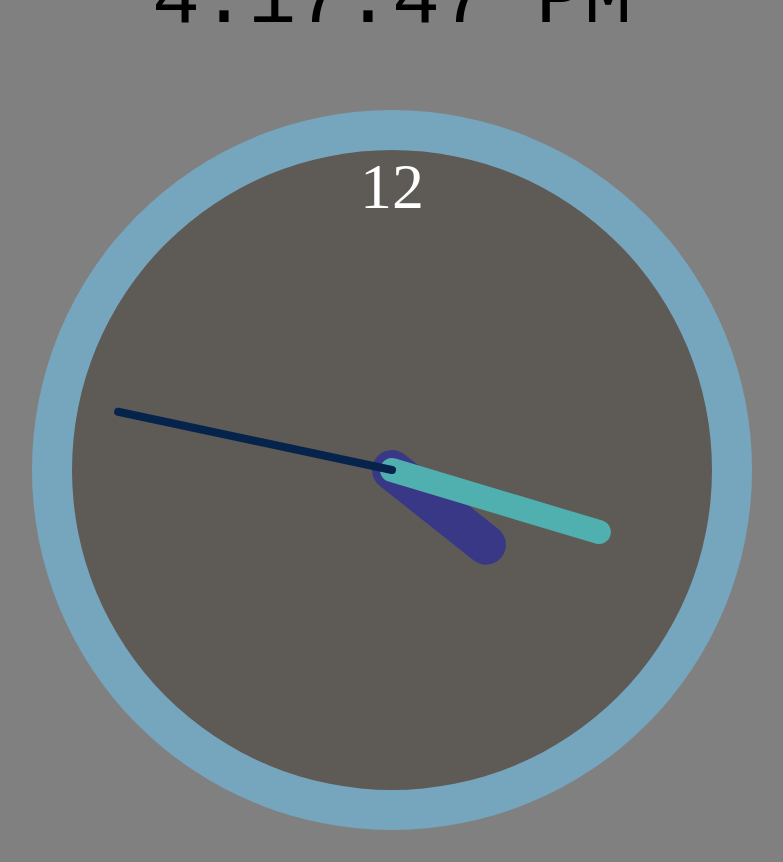
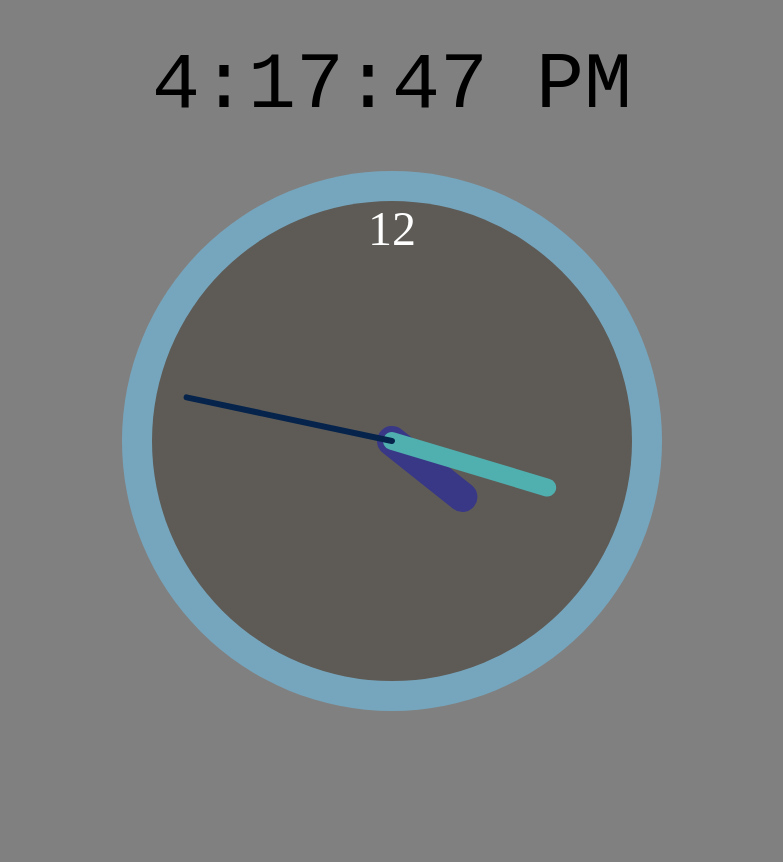
Before and after one commit to jun6000/clocky, a React (Vite) app: page / in a window 1280 px wide. Shown: the whole page, without its empty margins (248-1031 px from the left). After the commit the page ends 800 px from the top, so only its background shows below. Built offline with nearby package versions, Linux system fonts and the light colour scheme; a web font is replaced by a local one.

Commit message:
Changed measurement units to vh.

```diff
--- a/src/styles/AnalogClock.css
+++ b/src/styles/AnalogClock.css
@@ -1,67 +1,71 @@
-.frameOuter {
-    margin: 2rem;
-    background-color: rgb(118, 166, 190);
-    height: 45rem;
-    width: 45rem;
-    border-radius: 50%;
+.analogClockWrapper {
     display: flex;
     align-items: center;
     justify-content: center;
 }
 
+.frameOuter {
+    position: relative;
+    background-color: rgb(118, 166, 190);
+    height: 67.5vh;
+    width: 67.5vh;
+    border-radius: 50%;
+}
+
 .frameInner {
-    position: relative;
-    margin: 1rem;
+    position: absolute;
+    left: 3.75vh;
+    top: 3.75vh;
     background-color: rgb(94, 91, 86);
-    height: 40rem;
-    width: 40rem;
+    height: 60vh;
+    width: 60vh;
     border-radius: 50%;
 }
 
 .twelve {
     position: absolute;
-    width: 5rem;
-    left: 17.5rem;
+    width: 7.5vh;
+    left: 26.25vh;
     z-index: 0;
     font-family: "Orbitron";
-    font-size: 4rem;
+    font-size: 6vh;
     color: white;
     text-align: center;
 }
 
 .hourNeedle {
     position: absolute;
-    top: 11.25rem;
-    left: 18.75rem;
-    border-radius: 1.5rem;
+    top: 16.875vh;
+    left: 28.125vh;
+    border-radius: 2.25vh;
     background-color: rgb(57, 56, 134);
-    width: 2.5rem;
-    height: 10rem;
-    transform-origin: 50% calc(8.75 / 10 * 100%);
+    width: 3.75vh;
+    height: 15vh;
+    transform-origin: 50% calc(13.125 / 15 * 100%);
     z-index: 0;
 }
 
 .minuteNeedle {
     position: absolute;
-    top: 5.75rem;
-    left: 19.25rem;
-    border-radius: 1rem;
+    top: 8.625vh;
+    left: 28.875vh;
+    border-radius: 1.5vh;
     background-color: rgb(80, 175, 175);
-    width: 1.5rem;
-    height: 15rem;
-    transform-origin: 50% calc(14.25 / 15 * 100%);
+    width: 2.25vh;
+    height: 22.5vh;
+    transform-origin: 50% calc(21.375 / 22.5 * 100%);
     z-index: 1;
 }
 
 .secondNeedle {
     position: absolute;
-    top: 2.25rem;
-    left: 19.75rem;
-    border-radius: 1rem;
+    top: 3.375vh;
+    left: 29.625vh;
+    border-radius: 1.5vh;
     background-color: rgb(6, 36, 75);
-    width: .5rem;
-    height: 18rem;
-    transform-origin: 50% calc(17.75 / 18 * 100%);
+    width: 0.75vh;
+    height: 27vh;
+    transform-origin: 50% calc(26.625 / 27 * 100%);
     transition: 500ms ease all;
     z-index: 2;
 }
--- a/src/styles/Clock.css
+++ b/src/styles/Clock.css
@@ -7,24 +7,27 @@
 html, body, #root {
     background-color: grey;
     height: 100%;
+    margin: 0;
+    padding: 0;
 }
 
 .wrapper {
     display: flex;
     flex-basis: auto;
     flex-direction: column;
+    flex-wrap: nowrap;
     align-items: center;
-    justify-content: center;
-    gap: 2rem;
+    justify-content:flex-start;
     height: 100%;
-    width: 100%;
 }
 
 .digitalTime {
+    padding: 5vh;
     display: flex;
     align-items: center;
     justify-content: center;
     font-family: "Orbitron", monospace;
-    font-size: 5rem;
+    font-size: 10vh;
     font-weight: 400;
+    white-space: nowrap;
 }
```
